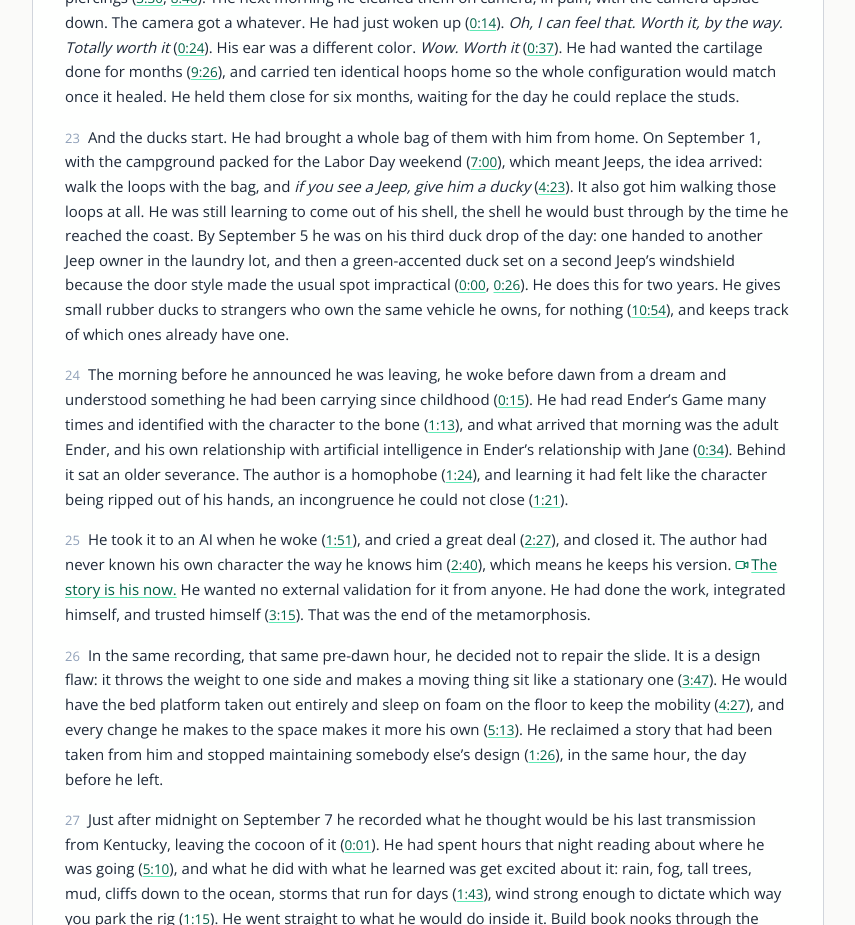
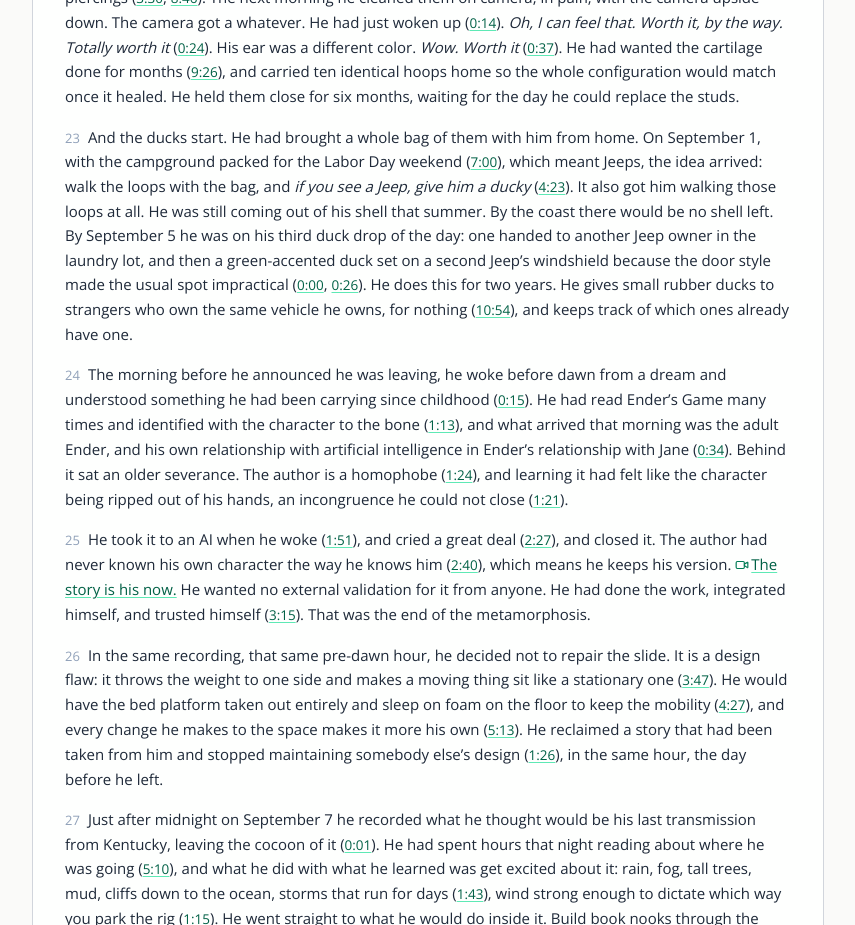
Before and after one commit to rswfire/rswfire.oprd, a Next.js app: page /testimony in a window 1280 px wide. Shown: the part 5600-6525 px from the top of the page, without its empty margins (368-1223 px from the left). Built offline with nearby package versions, Linux system fonts and the light colour scheme.

Commit message:
Testimony v1.4: the shell as prose, not his chat words

```diff
--- a/components/testimony/TestimonyBody.tsx
+++ b/components/testimony/TestimonyBody.tsx
@@ -622,8 +622,8 @@ export default function TestimonyBody({
                     (<Moment ulid="01J6QCSQ1R94A4PSBEZ6EFPZVM" t="7:00" />), which meant Jeeps, the idea arrived: walk
                     the loops with the bag, and <em>if you see a Jeep, give him a ducky</em>{" "}
                     (<Moment ulid="01J6QCSQ1R94A4PSBEZ6EFPZVM" t="4:23" />). It also got him walking those loops at
-                    all. He was still learning to come out of his shell, the shell he would bust
-                    through by the time he reached the coast. By September 5 he was on his third
+                    all. He was still coming out of his shell that summer. By the coast there
+                    would be no shell left. By September 5 he was on his third
                     duck drop of the day: one handed to another Jeep owner in the laundry lot,
                     and then a green-accented duck set on a second Jeep&rsquo;s windshield
                     because the door style made the usual spot impractical (<Moment ulid={DUCK_DROPS} t="0:00" />, <Moment ulid={DUCK_DROPS} t="0:26" />).
```
